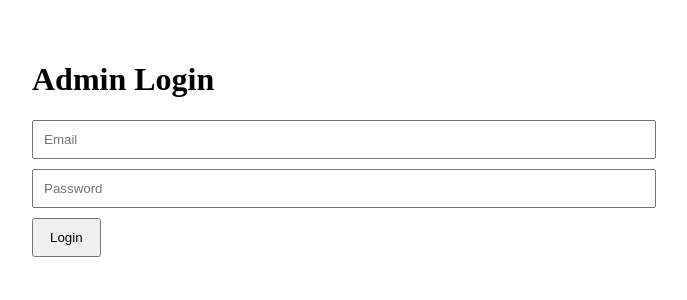
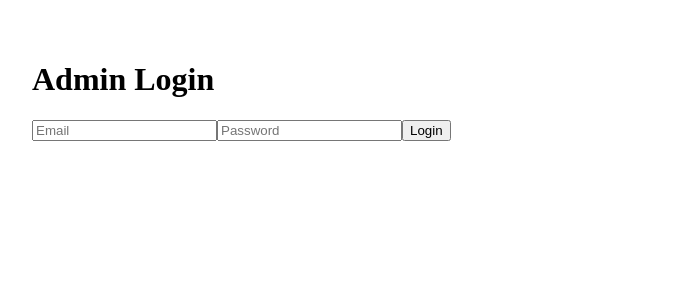
Before and after one commit to hiuraaaaa/ai-image, a Next.js app: page /admin in a window 1280 px wide. Shown: the top 300 px of the page, without its empty margins (308-995 px from the left). Built offline with nearby package versions, Linux system fonts and the light colour scheme.

Commit message:
Update page.module.css

```diff
--- a/app/admin/page.module.css
+++ b/app/admin/page.module.css
@@ -4,16 +4,26 @@
   padding: 32px;
 }
 
-input {
+.title {
+  font-size: 24px;
+  margin-bottom: 16px;
+}
+
+.input {
   display: block;
   width: 100%;
   padding: 10px;
   margin-bottom: 10px;
 }
 
-button {
+.button {
   padding: 10px 16px;
   margin-bottom: 20px;
+  background: black;
+  color: white;
+  border: none;
+  border-radius: 6px;
+  cursor: pointer;
 }
 
 .table {
@@ -21,8 +31,8 @@ button {
   border-collapse: collapse;
 }
 
-.table th,
-.table td {
+.th,
+.td {
   border: 1px solid #ccc;
   padding: 8px;
 }
```
